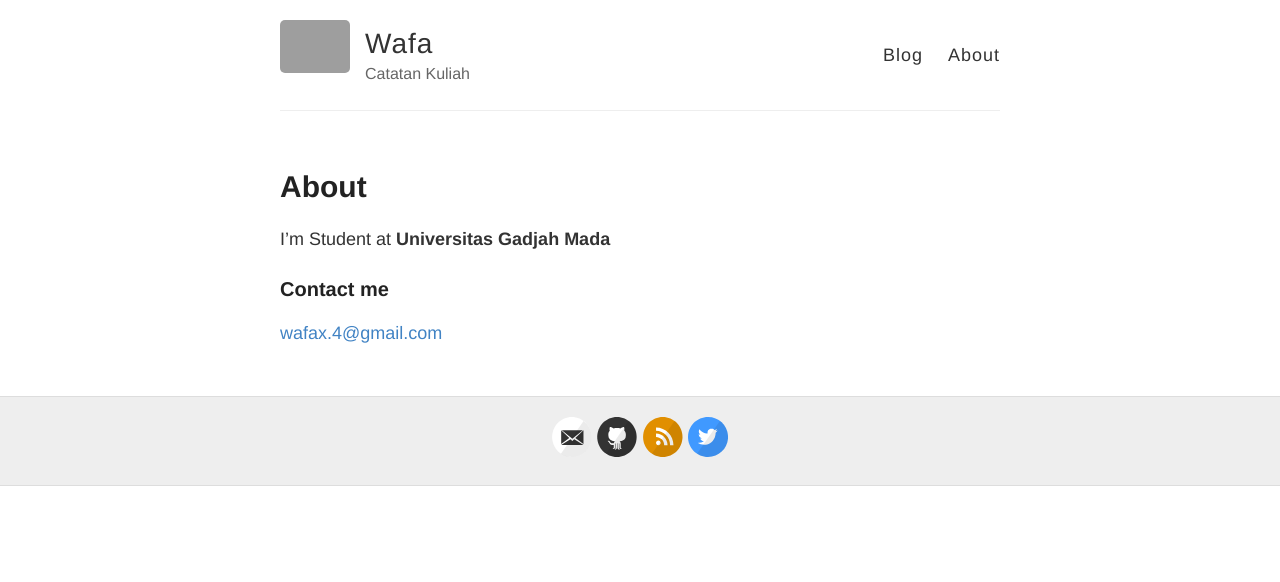
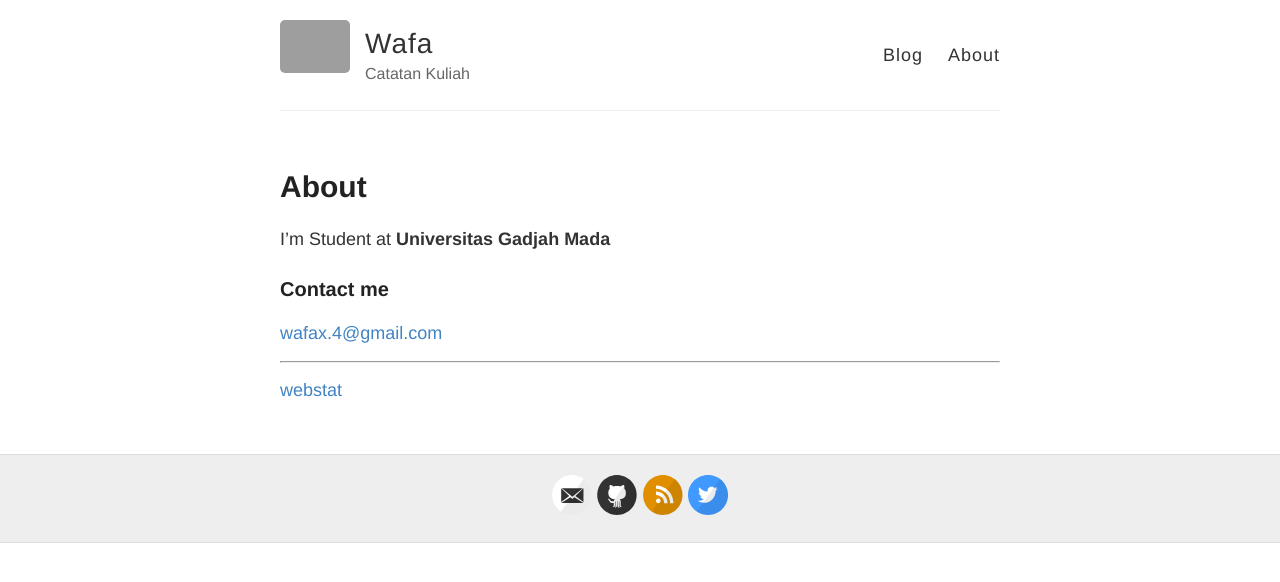
Before and after one commit to mwafa/mwafa.github.io, a Jekyll site: the page built from about.md, in a window 1280 px wide. Shown: the top 582 px of the page. Built offline with Jekyll 4.4.1, drawn with Linux system fonts in a browser that asks for light colours; comment, search, counter and statistics services are not loaded; grey boxes are pictures that could not be loaded.

Commit message:
statstic web

```diff
--- a/about.md
+++ b/about.md
@@ -10,3 +10,7 @@ I'm Student at **Universitas Gadjah Mada**
 ### Contact me
 
 [wafax.4@gmail.com](mailto:wafax.4@gmail.com)
+
+---
+
+[webstat](http://statcounter.com/p11649266/summary/?guest=1)
```
